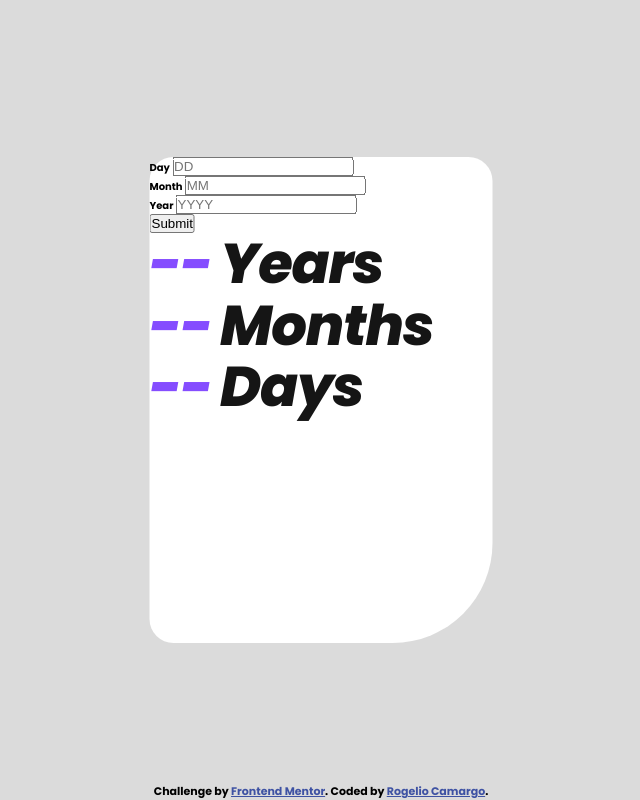
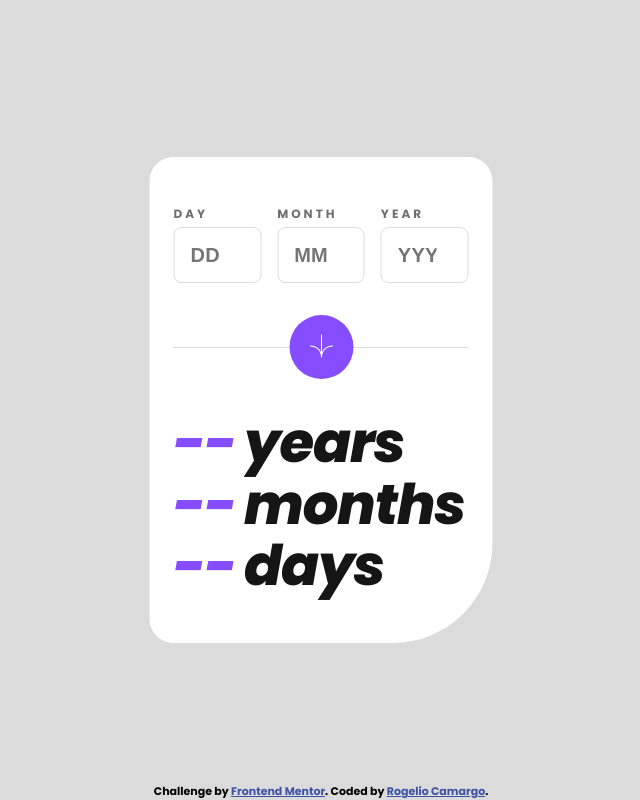
Before and after one commit to RogelioCamargo/age-calculator, a plain HTML site: page index.html in a window 1280 px wide. Shown: the whole page, without its empty margins (319-959 px from the left). Drawn offline with Linux system fonts and the light colour scheme.

Commit message:
Finish styling for mobie

```diff
--- a/index.html
+++ b/index.html
@@ -4,7 +4,7 @@
     <meta charset="UTF-8" />
     <meta name="viewport" content="width=device-width, initial-scale=1.0" />
     <!-- displays site properly based on user's device -->
-		<link rel="stylesheet" href="styles.css">
+    <link rel="stylesheet" href="styles.css" />
     <link
       rel="icon"
       type="image/png"
@@ -29,24 +29,35 @@
     <!-- Age Calculator -->
     <main class="ac">
       <form class="ac__form">
-        <div>
+        <div class="ac__fields">
+          <div class="ac__field-group">
             <label for="day">Day</label>
             <input type="number" id="day" name="day" placeholder="DD" />
           </div>
-        <div>
+          <div class="ac__field-group">
             <label for="day">Month</label>
             <input type="number" id="month" name="month" placeholder="MM" />
           </div>
-        <div>
+          <div class="ac__field-group">
             <label for="day">Year</label>
             <input type="number" id="year" name="year" placeholder="YYYY" />
           </div>
-        <button>Submit</button>
+        </div>
+        <div class="ac__submit-button-container">
+          <button class="ac__submit-button">
+            <img
+              class="ac__submit-icon"
+              src="./assets/images/icon-arrow.svg"
+              alt="arrow"
+            />
+          </button>
+          <div class="seperator"></div>
+        </div>
       </form>
       <div class="ac__result">
-        <p><span class="ac__result-variable">--</span>Years</p>
-        <p><span class="ac__result-variable">--</span>Months</p>
-        <p><span class="ac__result-variable">--</span>Days</p>
+        <p><span class="ac__result-variable">--</span>years</p>
+        <p><span class="ac__result-variable">--</span>months</p>
+        <p><span class="ac__result-variable">--</span>days</p>
       </div>
     </main>
     <footer class="attribution">
--- a/styles.css
+++ b/styles.css
@@ -3,6 +3,7 @@
 :root {
   --black-color: #151515;
   --purple-color: #854dff;
+  --gray-color: #716f6f;
 }
 
 * {
@@ -18,7 +19,17 @@ html {
 body {
   background-color: hsl(0, 0%, 86%);
   font-family: "Poppins", sans-serif;
-	min-height: 100vh;
+  min-height: 100vh;
+}
+
+input {
+  width: 100%;
+}
+
+button {
+  cursor: pointer;
+  border: none;
+  background-color: transparent;
 }
 
 .ac {
@@ -30,6 +41,75 @@ body {
   border-radius: 2.4rem 2.4rem 10rem 2.4rem;
   width: 34.3rem;
   height: 48.6rem;
+  padding: 4.8rem 2.4rem;
+}
+
+.ac__fields {
+  display: flex;
+  gap: 1.6rem;
+}
+
+.ac__field-group {
+  display: flex;
+  flex-direction: column;
+  gap: 0.4rem;
+}
+
+.ac__field-group > label {
+  font-weight: 700;
+  font-size: 1.2rem;
+  line-height: 1.8rem;
+  letter-spacing: 0.25em;
+  text-transform: uppercase;
+  color: var(--gray-color);
+}
+
+.ac__field-group > input {
+  padding: 1.2rem 1.6rem;
+  border-radius: 0.8rem;
+  border: 0.1rem solid #dcdcdc;
+  font-size: 2rem;
+  font-weight: 700;
+  line-height: 3rem;
+  letter-spacing: 0.01em;
+  color: var(--black-color);
+}
+
+.ac__field-group > input:focus {
+  outline: none;
+  border: 0.1rem solid var(--purple-color);
+}
+
+.ac__submit-button-container {
+	width: 100;
+	margin: 3.2rem 0;
+}
+
+.ac__submit-button {
+	display: block;
+  background-color: var(--purple-color);
+  color: white;
+  width: 6.4rem;
+  height: 6.4rem;
+  border-radius: 50%;
+	margin: 0 auto;
+}
+
+.ac__submit-button:hover {
+	background-color: var(--black-color);
+}
+
+.seperator {
+  border-bottom: 0.1rem solid #dcdcdc;
+  width: 100%;
+	z-index: -1;
+	position: relative;
+	top: -3.2rem;
+}
+
+.ac__submit-icon {
+  width: 2.4rem;
+  height: 2.4rem;
 }
 
 .ac__result {
@@ -49,6 +129,6 @@ body {
 .attribution {
   position: absolute;
   bottom: 0;
-	margin: 0 auto;
-	width: 100%;
+  margin: 0 auto;
+  width: 100%;
 }
```
Lines whose indentation alone changed are shown as unchanged.
